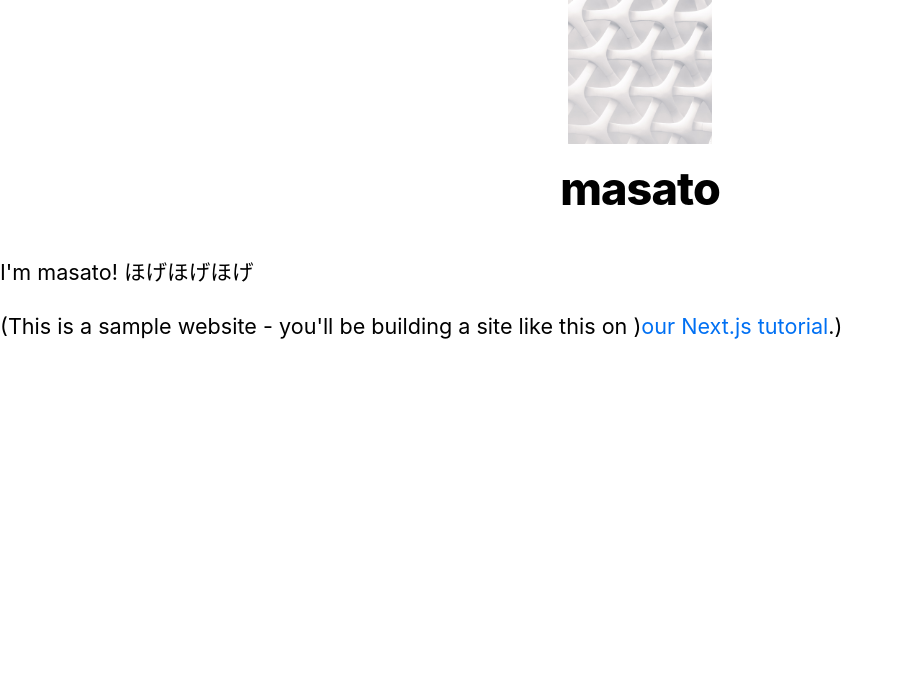
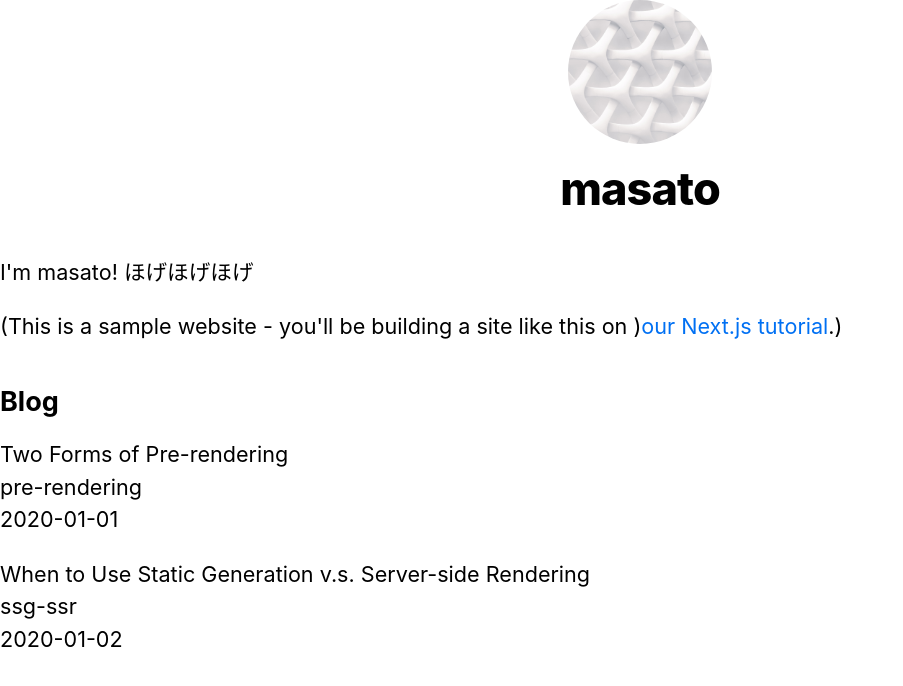
Before and after one commit to Masato0405/next-blog, a Next.js app: page / in a window 1280 px wide. Shown: the top 686 px of the page, without its empty margins (0-903 px from the left). Built offline with nearby package versions, Linux system fonts and the light colour scheme.

Commit message:
fetch external data

```diff
--- a/components/layout.js
+++ b/components/layout.js
@@ -31,7 +31,7 @@ export default function Layout({ children, home }) {
             <Image
               priority
               src="/images/profile.jpg"
-              classNamae={utilStyles.borderCircle}
+              className={utilStyles.borderCircle}
               height={144}
               width={144}
               alt={name}
@@ -45,7 +45,7 @@ export default function Layout({ children, home }) {
                 <Image
                   priority
                   src="/images/profile.jpg"
-                  classNamae={utilStyles.borderCircle}
+                  className={utilStyles.borderCircle}
                   height={108}
                   width={108}
                   alt={name}
--- a/pages/index.js
+++ b/pages/index.js
@@ -1,8 +1,18 @@
 import Head from "next/head";
 import Layout, { siteTitle } from "../components/layout";
 import utilStyles from "../styles/utils.module.css";
+import { getSortedPostsData } from "../lib/posts";
 
-export default function Home() {
+export async function getStaticProps() {
+  const allPostsData = getSortedPostsData();
+  return {
+    props: {
+      allPostsData,
+    },
+  };
+}
+
+export default function Home({ allPostsData }) {
   return (
     <Layout home>
       <Head>
@@ -15,6 +25,20 @@ export default function Home() {
           <a href="https://nextjs.org/learn">our Next.js tutorial</a>.)
         </p>
       </section>
+      <section className={`${utilStyles.headingMd} ${utilStyles.padding1px}`}>
+        <h2 className={utilStyles.headingLg}>Blog</h2>
+        <ul className={utilStyles.list}>
+          {allPostsData.map(({ id, date, title }) => (
+            <li className={utilStyles.listItem} key={id}>
+              {title}
+              <br />
+              {id}
+              <br />
+              {date}
+            </li>
+          ))}
+        </ul>
+      </section>
     </Layout>
   );
 }
```
